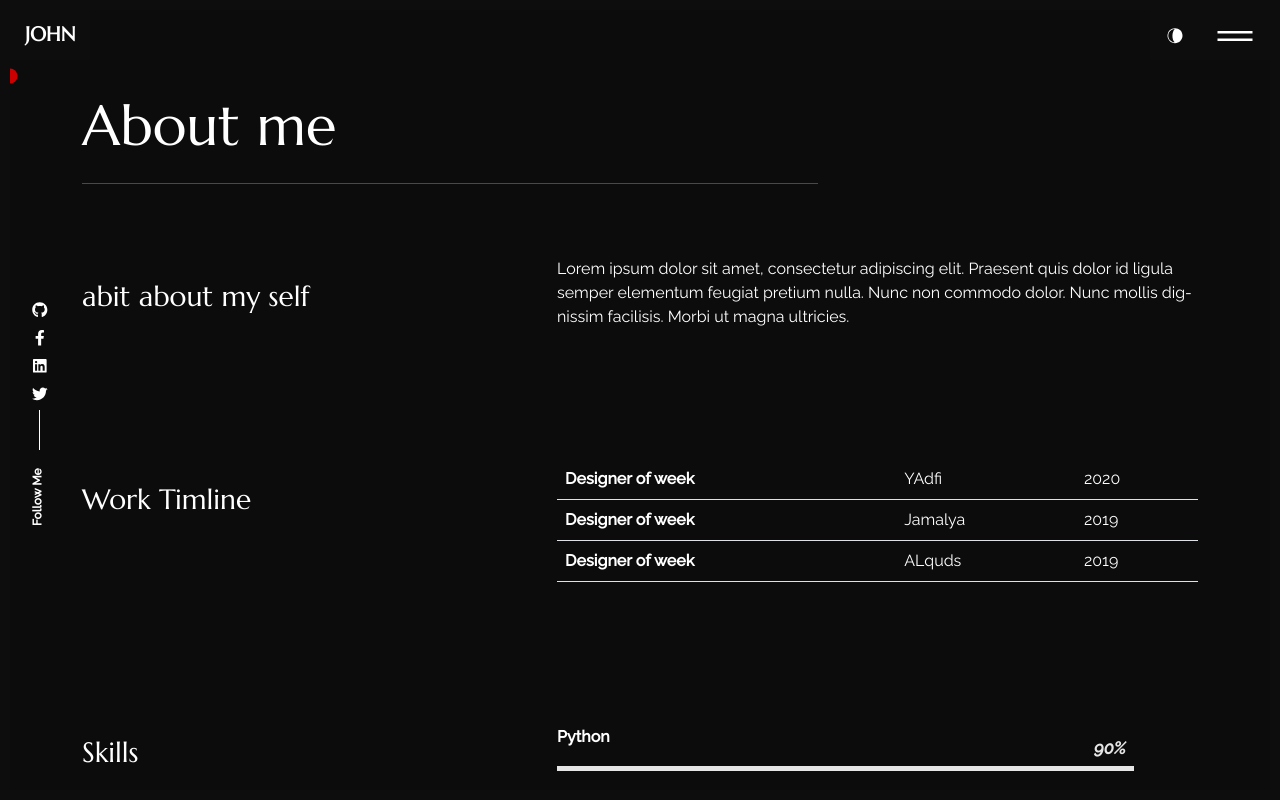
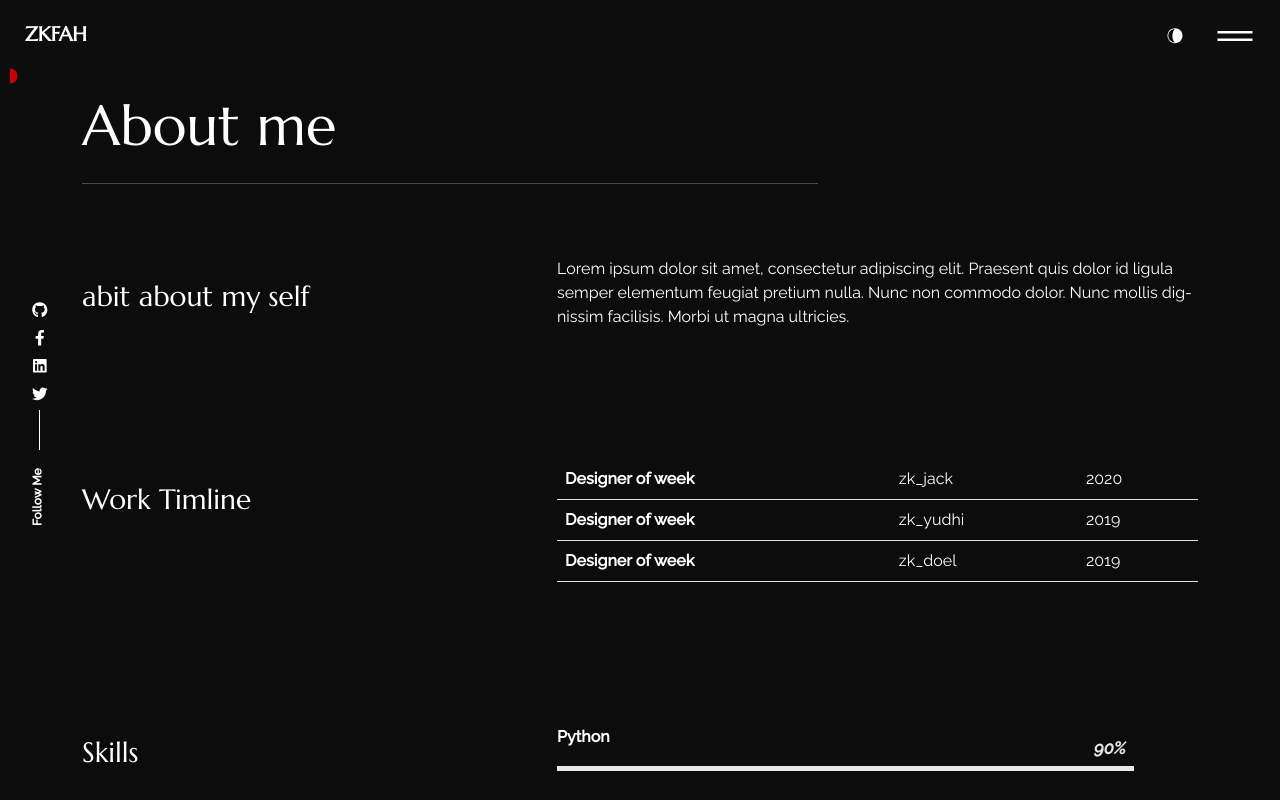
Before and after one commit to hindarsyah/web, a React (Create React App) app: page /about in a window 1280 px wide. Shown: the top 800 px of the page. Built offline with nearby package versions, Linux system fonts and the light colour scheme.

Commit message:
Update content_option.js

```diff
--- a/src/content_option.js
+++ b/src/content_option.js
@@ -1,11 +1,11 @@
-const logotext = "JOHN";
+const logotext = "ZKFAH";
 const meta = {
     title: "John Doe",
     description: "I’m John Doe data scientist _ Full stack devloper,currently working in Berlin",
 };
 
 const introdata = {
-    title: "I’m John Doe",
+    title: "I’m ZKFAH",
     animated: {
         first: "I love coding",
         second: "I code cool websites",
@@ -21,17 +21,17 @@ const dataabout = {
 };
 const worktimeline = [{
         jobtitle: "Designer of week",
-        where: "YAdfi",
+        where: "zk_jack",
         date: "2020",
     },
     {
         jobtitle: "Designer of week",
-        where: "Jamalya",
+        where: "zk_yudhi",
         date: "2019",
     },
     {
         jobtitle: "Designer of week",
-        where: "ALquds",
+        where: "zk_doel",
         date: "2019",
     },
 ];
```
